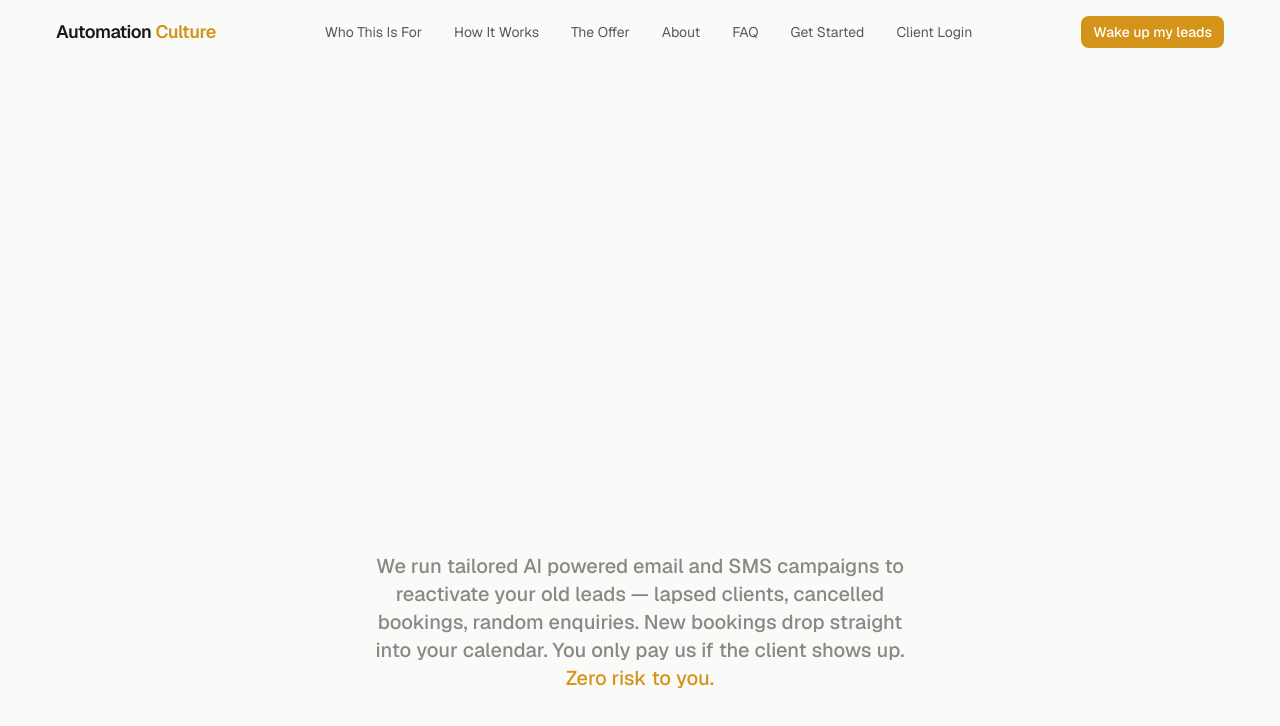
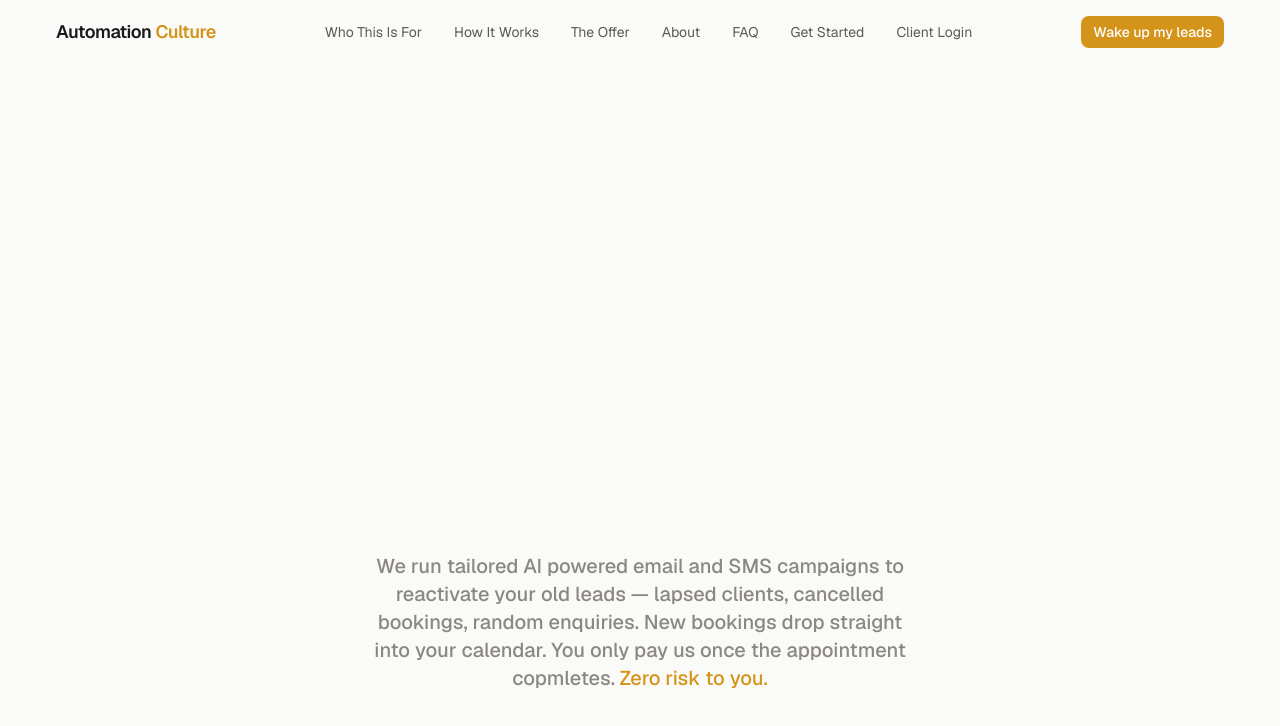
Before and after one commit to automationcultureai/automation-culture-marketing-website, a Next.js app: page / in a window 1280 px wide. Shown: the top 726 px of the page. Built offline with nearby package versions, Linux system fonts and the light colour scheme.

Commit message:
fix: update hero description copy
Co-Authored-By: Claude Sonnet 4.6 <noreply@anthropic.com>

```diff
--- a/app/page.tsx
+++ b/app/page.tsx
@@ -26,7 +26,7 @@ export default function Home() {
           },
         }}
         title={<>Your next{" "}<span className="bg-gradient-to-r from-[#ECC878] via-[#D4941A] to-[#B07A14] bg-clip-text text-transparent">$10k</span>{" "}is already in your contact list</>}
-        description={<>We run tailored AI powered email and SMS campaigns to reactivate your old leads — lapsed clients, cancelled bookings, random enquiries. New bookings drop straight into your calendar. You only pay us if the client shows up. <span className="text-[#D4941A]">Zero risk to you.</span></>}
+        description={<>We run tailored AI powered email and SMS campaigns to reactivate your old leads — lapsed clients, cancelled bookings, random enquiries. New bookings drop straight into your calendar. You only pay us once the appointment copmletes. <span className="text-[#D4941A]">Zero risk to you.</span></>}
         actions={[
           {
             text: "Wake up my leads",
```
